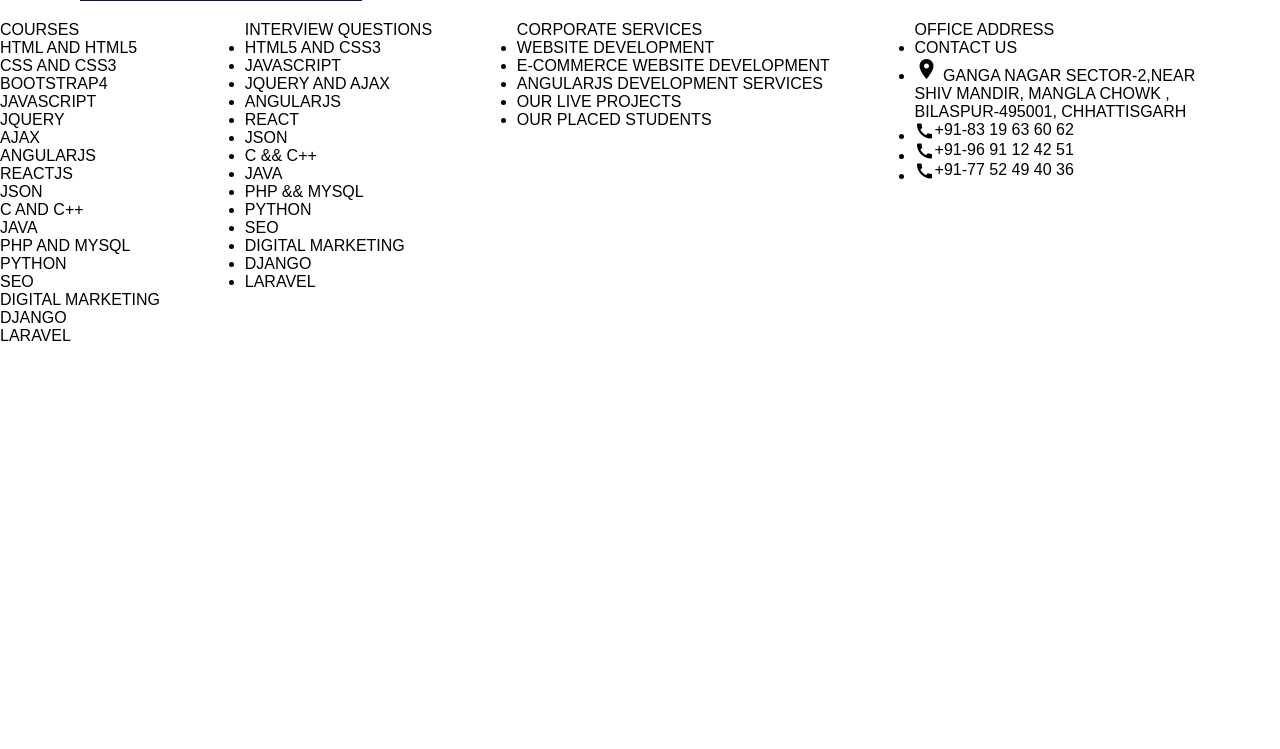
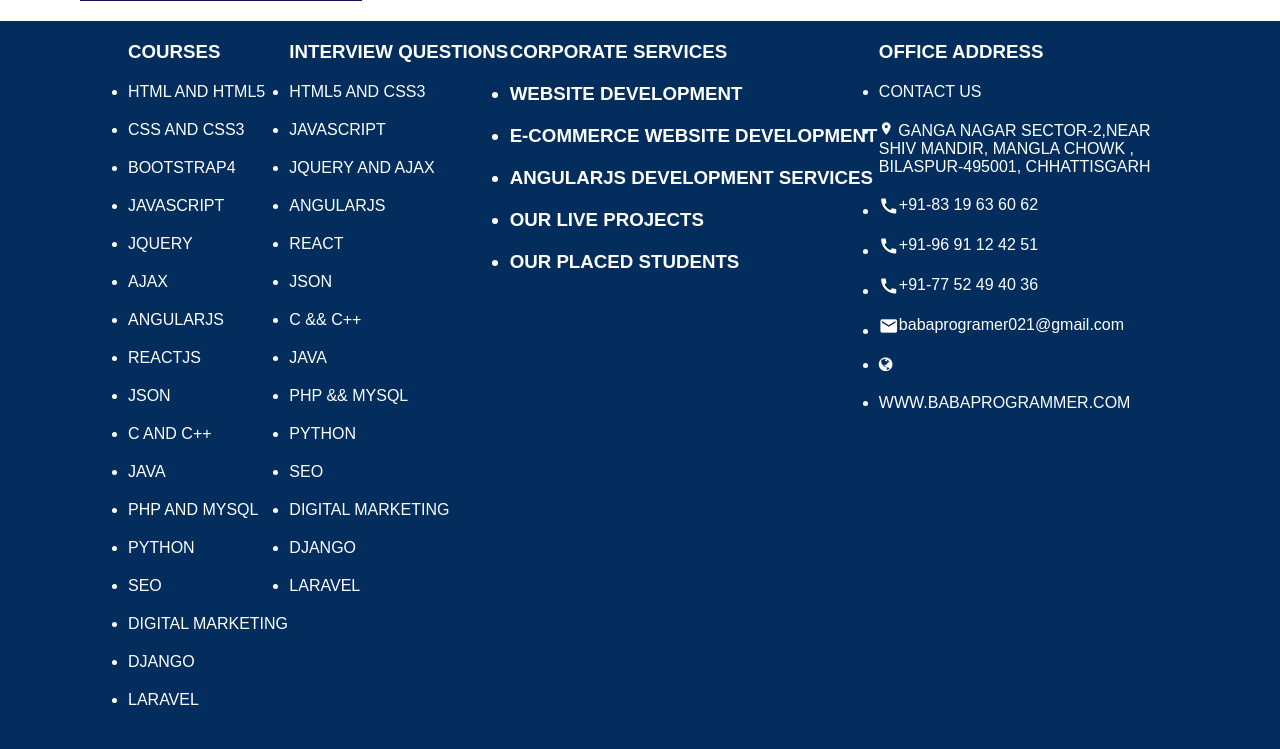
Before and after one commit to Vaibknight/Baba-Programmer, a PHP site: page / in a window 1280 px wide. Shown: the part 3986-4735 px from the top of the page. Before the commit the page ends 4327 px from the top, so only its background shows below. Run offline with PHP 8.4, Linux system fonts and the light colour scheme.

Commit message:
color footer

```diff
--- a/css/style.css
+++ b/css/style.css
@@ -1,4 +1,4 @@
-*{
+* {
   margin: 0;
   padding: 0;
   box-sizing: border-box;
@@ -23,7 +23,6 @@ body {
 .list-none {
   list-style-type: none;
 }
-
 
 .container-90 {
   margin: 0 auto;
@@ -71,7 +70,7 @@ body {
   position: absolute;
   background-color: #f1f1f1;
   min-width: 160px;
-  box-shadow: 0px 8px 16px 0px rgba(0,0,0,0.2);
+  box-shadow: 0px 8px 16px 0px rgba(0, 0, 0, 0.2);
   z-index: 1;
 }
 
@@ -82,8 +81,12 @@ body {
   display: block;
 }
 
-.dropdown:hover .dropdown-content {display: block;}
-.dropdown-content a:hover {background-color: #ddd;}
+.dropdown:hover .dropdown-content {
+  display: block;
+}
+.dropdown-content a:hover {
+  background-color: #ddd;
+}
 
 .img {
   width: 100%;
@@ -91,7 +94,6 @@ body {
 }
 
 .margin-tb {
-
   margin: 20px 0px;
 }
 
@@ -111,3 +113,12 @@ body {
 .text-blue {
   color: #3a7cce;
 }
+
+footer {
+  background-color: #022d5d;
+  color: white;
+}
+
+footer li {
+  margin: 20px 0px;
+}
--- a/index.php
+++ b/index.php
@@ -5,6 +5,7 @@
 	<meta name="viewport" content="width=device-width, initial-scale=1">
 	<link rel="stylesheet" type="text/css" href="css/style.css">
 	<link href="https://fonts.googleapis.com/icon?family=Material+Icons" rel="stylesheet">
+	<link rel="stylesheet" href="https://cdnjs.cloudflare.com/ajax/libs/font-awesome/4.7.0/css/font-awesome.min.css">
 	<title>Home</title>
 </head>
 <body>
@@ -231,35 +232,35 @@
 
 		<section></section>
 
-		<footer>
-			<div>
-				<div class="grid-4">
+		<footer class="">
+			<div class="container-80">
+				<div class="grid-4 padding-tb">
 					<div>
-						<p>COURSES</p>
+						<h3>COURSES</h3>
 						<ul id="courses">
 
 						</ul>
 					</div>
 					<div>
-						<p>INTERVIEW QUESTIONS</p>
+						<h3>INTERVIEW QUESTIONS</h3>
 						<ul id="questions">
 
 						</ul>
 					</div>
 					<div>
-						<p>CORPORATE SERVICES</p>
+						<h3>CORPORATE SERVICES</p>
 						<ul id="corporate">
 
 						</ul>
 					</div>
 					<div>
-						<p>OFFICE ADDRESS</p>
+						<h3>OFFICE ADDRESS</h3>
 						<ul id="office">
 							<li>
 								<a>CONTACT US</a>
 							</li>
 							<li>
-							<i class="material-icons">location_on</i>
+								<i class="material-icons" style="    font-size: 15px;">location_on</i>
 								<a> GANGA NAGAR SECTOR-2,NEAR <br> SHIV MANDIR, MANGLA CHOWK , <br> BILASPUR-495001, CHHATTISGARH</a>
 							</li>
 							<li>
@@ -276,10 +277,22 @@
 
 						</li>
 						<li>
-						<div class="display-flex ">
-							<i class="material-icons fs-20">call</i>
-							<p>  +91-77 52 49 40 36 </p>
+							<div class="display-flex ">
+								<i class="material-icons fs-20">call</i>
+								<p>  +91-77 52 49 40 36 </p>
+							</div>
+						</li>
+						<li>
+						<div class="display-flex white" >
+							<i class="material-icons fs-20">email</i>
+							<p>  babaprogramer021@gmail.com</p>
 						</div>
+						</li>
+						<li>
+							<i class="fa fa-globe"></i>
+						</li>
+						<li>
+							WWW.BABAPROGRAMMER.COM
 						</li>
 						</ul>
 					</div>
```
Lines whose indentation alone changed are shown as unchanged.
